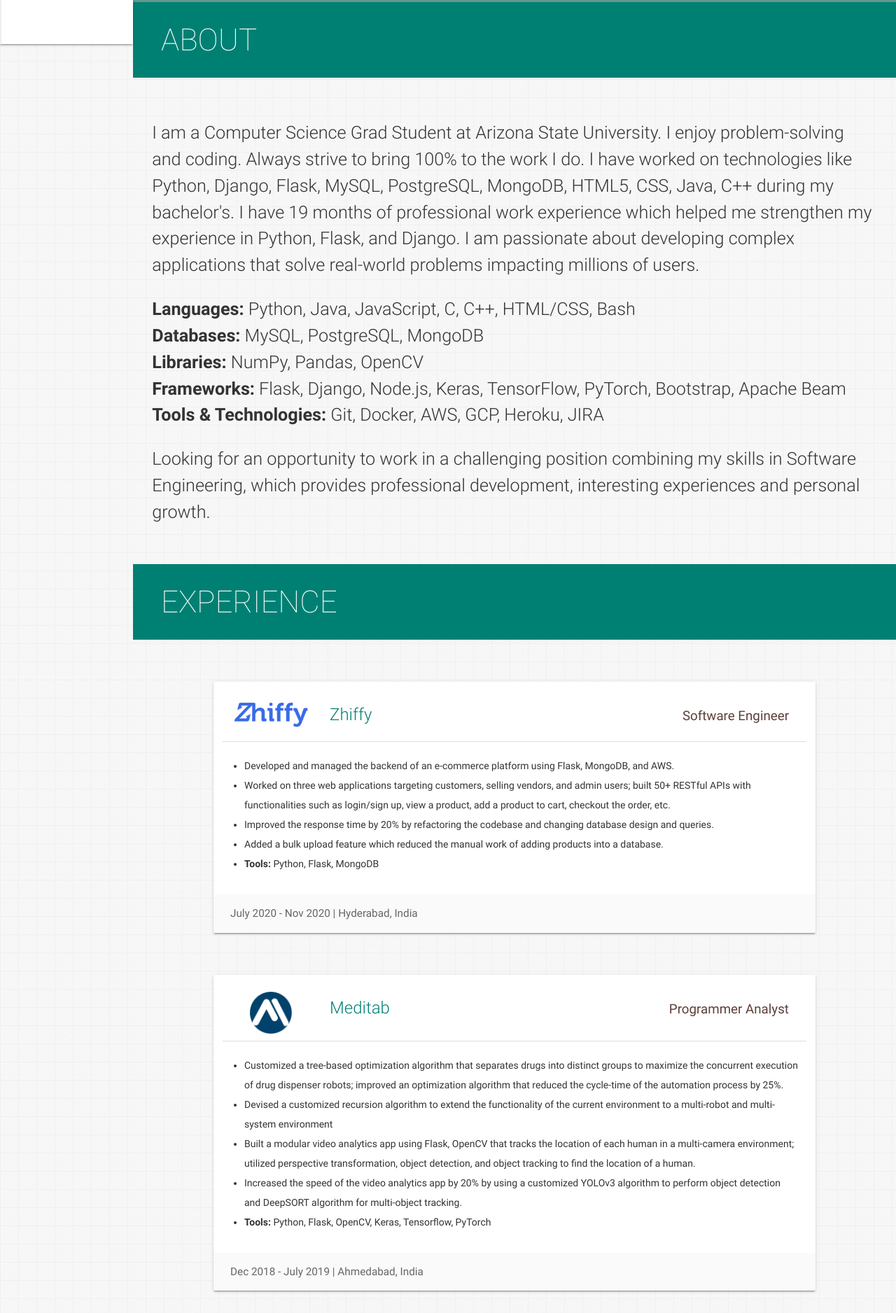
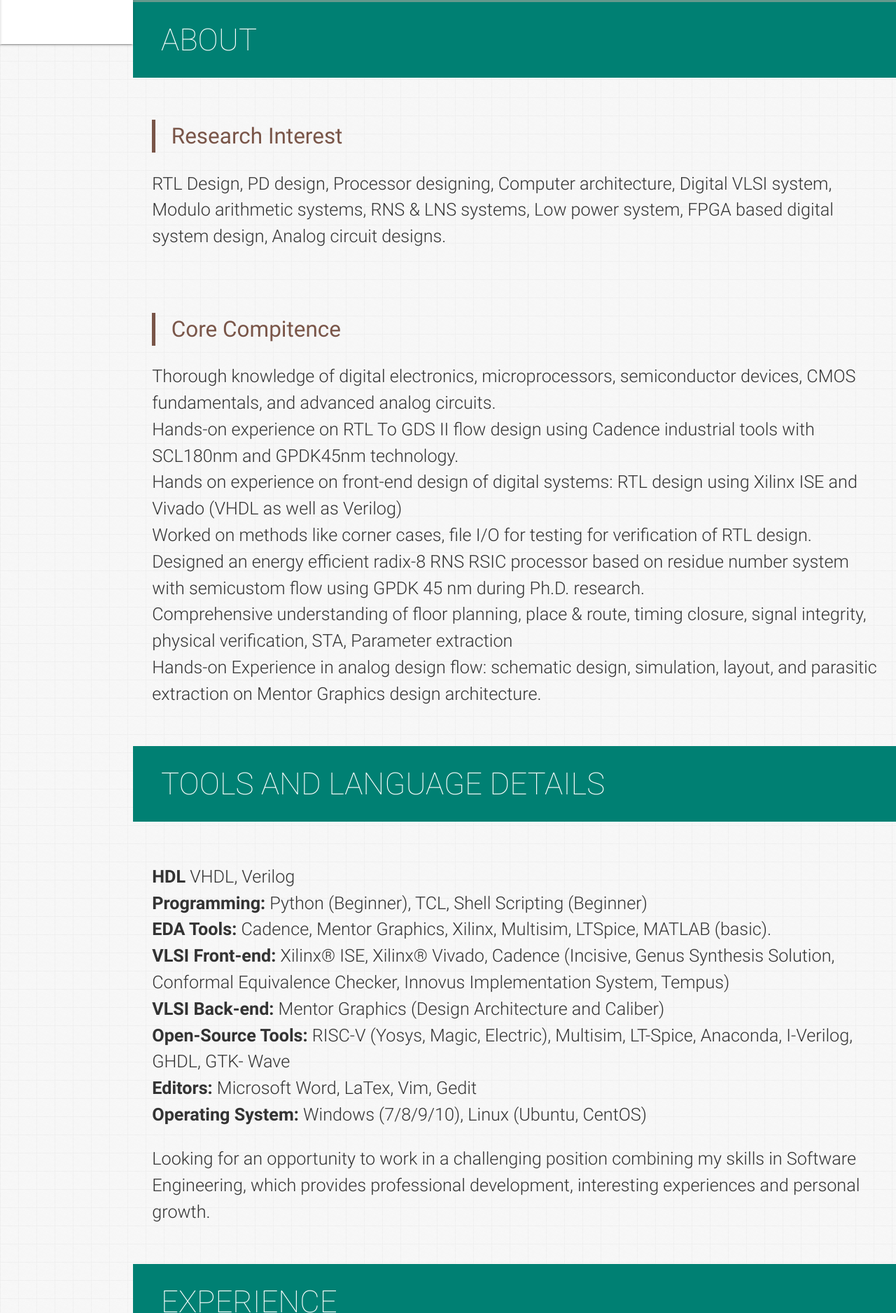
Before and after one commit to iamsushanth/iamsushanth.github.io, a plain HTML site: page index.html in a window 1280 px wide. Shown: the part 797-2673 px from the top of the page at 70% size. Drawn offline with nearby package versions, Linux system fonts and the light colour scheme.

Commit message:
new change

```diff
--- a/index.html
+++ b/index.html
@@ -158,8 +158,7 @@
     <a aria-label="Toggle visibility of the mobile navbar" href="#" data-activates="slide-out"
       class="button-collapse"><i class="mdi-navigation-menu"></i></a>
     <div class="name-title">
-      <a id="name" aria-label="Navigate to the beginning of the page" href="#" class="teal-text">Varad
-        Bhogayata</a><span class="black-text">Software Developer</span>
+      <a id="name" aria-label="Navigate to the beginning of the page" href="#" class="teal-text">Dr. Naveen Kumar Kabra</a><span class="black-text">Team Leader and Knowledge Associate, C-DAC,Bengaluru</span>
     </div>
   </nav>
 
@@ -209,10 +208,14 @@
         <div class="col-md-9">
           <div class="content section-padding valign" style="margin-left: 10%; margin-top: 50px;">
             <div class="caption">
-              <h2>Hi, I'm <span class="teal">Varad Bhogayata.</span></h2>
-              <h5 style="color:#fff">A <span class="typing" style="font-weight: 300; color:#004d40"></span></h5>
+              <h2>Hi, I'm <span class="teal">Dr. Naveen Kumar Kabra,</span></h2>
+              <h5 style="color:#fff">An <span class="typing" style="font-weight: 300; color:#004d40"></span></h5>
               <!-- <h5 style="color:#00796b">A <span class="typing" style="font-weight: 300; color:#fff"></span></h5> -->
-              <h5>Self-driven, quick starter, passionate programmer with a curious mind who enjoys solving a complex and challenging real-world problems.</h5>
+              <h5>enthusiastic and self-motivated engineer having 5 + years of research &amp; industry and 7+ years of
+teaching experience. I am looking for a career advancement opportunity with a company that offers
+continuous learning to do research and allows me to work in the field of digital and analog VLSI
+systems to contribute my educational and technical expertise in the state of new technology and be a
+part of the team that excels in work towards the growth of the organization.</h5>
             </div>
             <div class="social">
               <a href="http://linkedin.com/in/varadbhogayata" target="_blank">
@@ -253,26 +256,58 @@
     <section id="about" class="section scrollspy">
       <h3 class="page-title white-text teal">About</h3>
       <div class="container flow-text">
-        <!-- <blockquote>
+        <blockquote>
           <h2>
-            A Software Developer with a passion for Backend Development and Artificial Intelligence.
+            Research Interest
 
           </h2>
-        </blockquote> -->
+        </blockquote>
         <p>
-          I am a Computer Science Grad Student at Arizona State University. I enjoy problem-solving and coding. Always strive to bring 100% to the work I do.
+RTL Design, PD design, Processor designing, Computer architecture, Digital VLSI system, Modulo arithmetic
+systems, RNS &amp; LNS systems, Low power system, FPGA based digital system design, Analog circuit designs.
+        </p><br>
+         <blockquote>
+          <h2>
+            Core Compitence
 
-          I have worked on technologies like Python, Django, Flask, MySQL, PostgreSQL, MongoDB, HTML5, CSS, Java, C++ during my bachelor's. I have 19 months of professional work experience which helped me strengthen my experience in Python, Flask, and Django.
-
-          I am passionate about developing complex applications that solve real-world problems impacting millions of users.
-        </p>
+          </h2>
+        </blockquote>
         <p>
           <ul>
-            <li><b>Languages:</b> Python, Java, JavaScript, C, C++, HTML/CSS, Bash</li>
-            <li><b>Databases:</b> MySQL, PostgreSQL, MongoDB</li>
-            <li><b>Libraries:</b> NumPy, Pandas, OpenCV</li>
-            <li><b>Frameworks:</b> Flask, Django, Node.js, Keras, TensorFlow, PyTorch, Bootstrap, Apache Beam</li>
-            <li><b>Tools & Technologies:</b> Git, Docker, AWS, GCP, Heroku, JIRA</li>
+            <li>Thorough knowledge of digital electronics, microprocessors, semiconductor devices, CMOS
+fundamentals, and advanced analog circuits.</li>
+            <li>Hands-on experience on RTL To GDS II flow design using Cadence industrial tools with
+SCL180nm and GPDK45nm technology.</li>
+            <li>Hands on experience on front-end design of digital systems: RTL design using Xilinx ISE and
+Vivado (VHDL as well as Verilog)</li>
+            <li>Worked on methods like corner cases, file I/O for testing for verification of RTL design.</li>
+            <li>Designed an energy efficient radix-8 RNS RSIC processor based on residue number system with
+semicustom flow using GPDK 45 nm during Ph.D. research.</li>
+<li>Comprehensive understanding of floor planning, place &amp; route, timing closure, signal integrity,
+physical verification, STA, Parameter extraction</li>
+<li>Hands-on Experience in analog design flow: schematic design, simulation, layout, and parasitic
+extraction on Mentor Graphics design architecture.</li>
+          </ul>
+
+        </p>
+      </div>
+    </section>
+
+        <!-- Second Section: About -->
+    <section id="tools" class="section scrollspy">
+      <h3 class="page-title white-text teal">Tools and Language Details</h3>
+      <div class="container flow-text">
+        <p>
+          <ul>
+            <li><b>HDL</b> VHDL, Verilog</li>
+            <li><b>Programming:</b> Python (Beginner), TCL, Shell Scripting (Beginner)</li>
+            <li><b>EDA Tools:</b> Cadence, Mentor Graphics, Xilinx, Multisim, LTSpice, MATLAB (basic).</li>
+            <li><b>VLSI Front-end:</b> Xilinx® ISE, Xilinx® Vivado, Cadence (Incisive, Genus Synthesis Solution,
+Conformal Equivalence Checker, Innovus Implementation System, Tempus)</li>
+            <li><b>VLSI Back-end:</b> Mentor Graphics (Design Architecture and Caliber)</li>
+            <li><b>Open-Source Tools:</b> RISC-V (Yosys, Magic, Electric), Multisim, LT-Spice, Anaconda, I-Verilog, GHDL, GTK- Wave</li>
+            <li><b>Editors:</b> Microsoft Word, LaTex, Vim, Gedit</li>
+            <li><b>Operating System:</b> Windows (7/8/9/10), Linux (Ubuntu, CentOS)</li>
           </ul>
 
         </p>
@@ -284,17 +319,6 @@
         <p>
           Looking for an opportunity to work in a challenging position combining my skills in Software Engineering, which provides professional development, interesting experiences and personal growth.
         </p>
-        <!-- <p>
-          Another Paragraph
-        </p>  -->
-        <!-- <p>
-        <strong>Current Focus</strong>:&nbsp;<a aria-label="Navigate to the Inclusive Design Patterns homepage"
-          href="https://www.smashingmagazine.com/inclusive-design-patterns/">Accessibility</a>&nbsp;//&nbsp;<a
-          aria-label="Navigate to the Full Stack React homepage"
-          href="https://www.fullstackreact.com/">React</a>&nbsp;//&nbsp;<a
-          aria-label='Navigate to the article "Scalable CSS"'
-          href="https://mrmrs.github.io/writing/2016/03/24/scalable-css/">Design Systems</a>
-        </p> -->
       </div>
     </section>
 
@@ -308,19 +332,15 @@
         <div class="card">
           <div class="card-content">
             <div class="row">
-              <div class="col s12 m2">
-                <a href="https://www.zhiffy.com/" target="_blank"><img alt="Zhiffy logo"
-                    src="/assets/img/exp-zhiffy-logo-1.webp" class="responsive-img center-block" /></a>
-              </div>
               <!-- <div class="col s12 m10"> -->
               <div class="col s12 m10">
                 <p>
                   <span class="card-title"><a href="https://www.zhiffy.com/" target="_blank"
-                      class="teal-text hoverline">Zhiffy</a></span>
+                      class="teal-text hoverline">C-DAC, Bengaluru</a></span>
                 </p>
               </div>
             </div>
-            <div class="role brown-text text-darken-2">Software Engineer</div>
+            <div class="role brown-text text-darken-2">Team Leader and Knowledge Associate</div>
             <ul>
               <li>
                 Developed and managed the backend of an e-commerce platform using Flask, MongoDB, and AWS.
@@ -329,15 +349,13 @@
                 Worked on three web applications targeting customers, selling vendors, and admin users; built 50+ RESTful APIs with functionalities
 such as login/sign up, view a product, add a product to cart, checkout the order, etc.
               </li>
-              <li>Improved the response time by 20% by refactoring the codebase and changing database design and queries.</li>
-              <li>Added a bulk upload feature which reduced the manual work of adding products into a database.</li>
               <li>
                 <b>Tools:</b> Python, Flask, MongoDB
               </li>
             </ul>
           </div>
           <div class="card-action">
-            <span>July 2020 - Nov 2020 | Hyderabad, India</span>
+            <span>2 nd March 2023 - Present | Bangalore, India</span>
           </div>
         </div>
 
```
